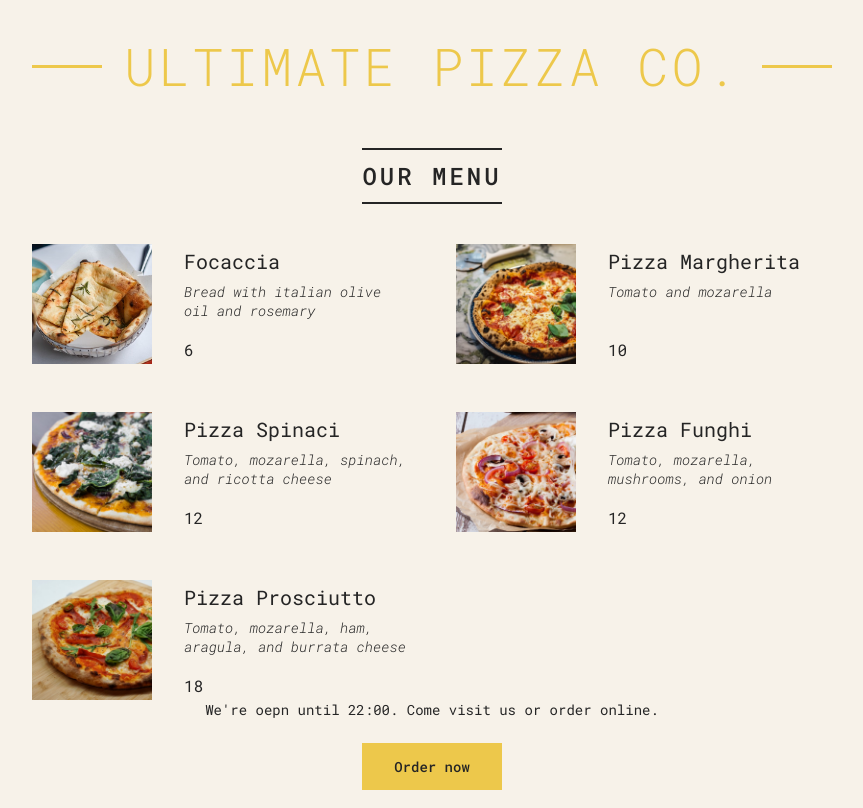
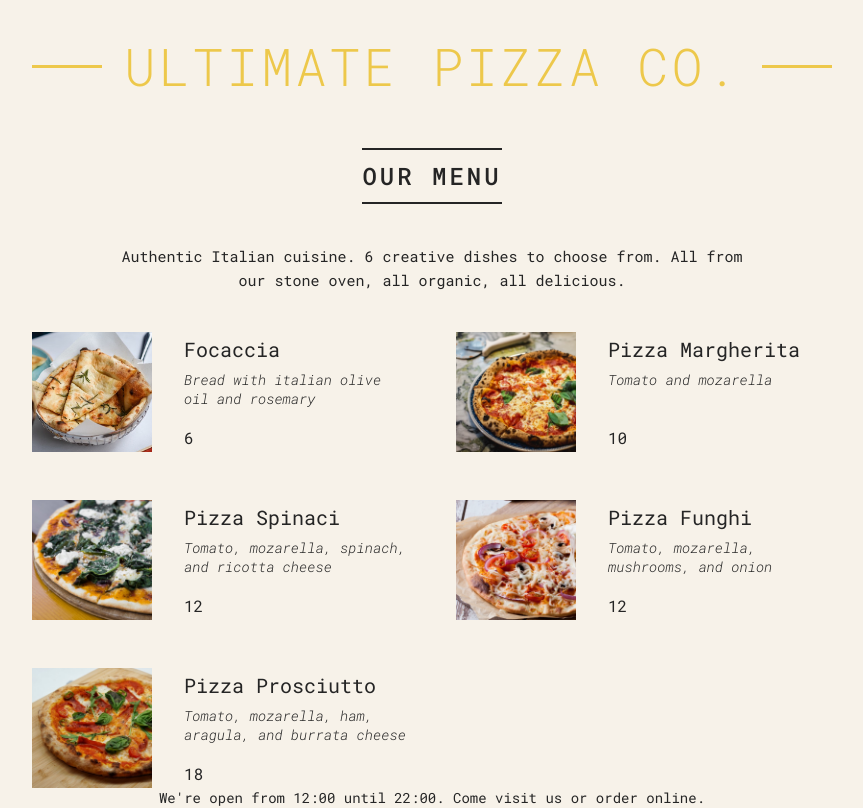
Before and after one commit to kellyschu/pizza-menu.react, a React (Create React App) app: page / in a window 1280 px wide. Shown: the top 808 px of the page, without its empty margins (208-1071 px from the left). Built offline with nearby package versions, Linux system fonts and the light colour scheme.

Commit message:
added menu description

```diff
--- a/src/Components/Footer.js
+++ b/src/Components/Footer.js
@@ -8,7 +8,7 @@
   return (
     <footer className="footer">
       {isOpen ? (
-        <Order closeHour={closeHour} />
+        <Order closeHour={closeHour} openHour={openHour} />
       ) : (
         <p>
           We're happy to welcome you between {openHour}:00 and {closeHour}:00.
--- a/src/Components/Menu.js
+++ b/src/Components/Menu.js
@@ -9,12 +9,20 @@
   return (
     <div className="menu">
       <h2> Our Menu </h2>
+
       {numPizzas > 0 ? (
-        <ul className="pizzas">
-          {pizzas.map((pizza) => (
-            <Pizza pizzaObj={pizza} key={pizza.name} />
-          ))}
-        </ul>
+        <>
+          <p>
+            Authentic Italian cuisine. 6 creative dishes to choose from. All
+            from our stone oven, all organic, all delicious.
+          </p>
+
+          <ul className="pizzas">
+            {pizzas.map((pizza) => (
+              <Pizza pizzaObj={pizza} key={pizza.name} />
+            ))}
+          </ul>
+        </>
       ) : (
         <p>We're still working on our menu. Please come back later.</p>
       )}
--- a/src/Components/Order.js
+++ b/src/Components/Order.js
@@ -1,7 +1,10 @@
-function Order({ closeHour }) {
+function Order({ closeHour, openHour }) {
   return (
     <div className="order">
-      <p>We're oepn until {closeHour}:00. Come visit us or order online.</p>
+      <p>
+        We're open from {openHour}:00 until {closeHour}:00. Come visit us or
+        order online.
+      </p>
       <button className="btn">Order now</button>
     </div>
   );
```
